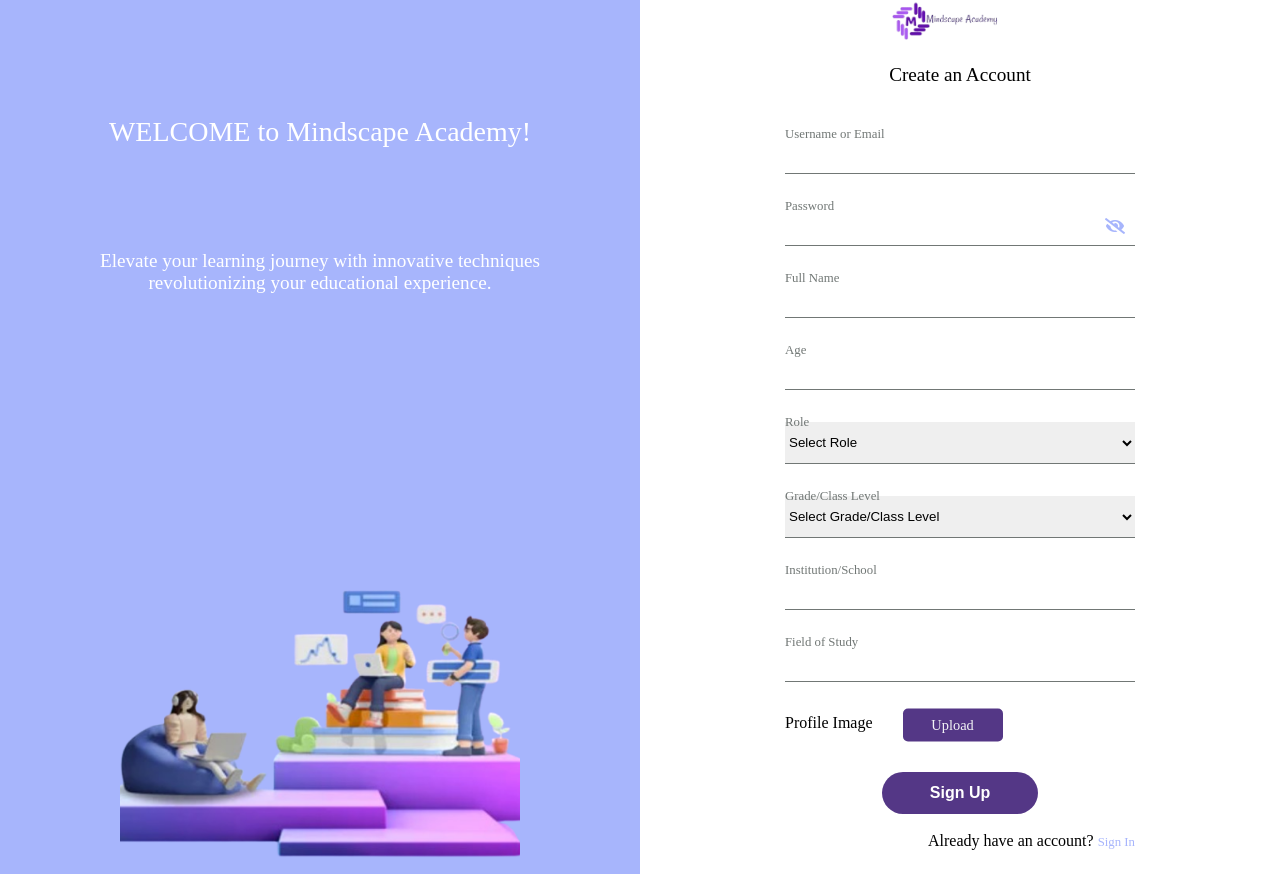
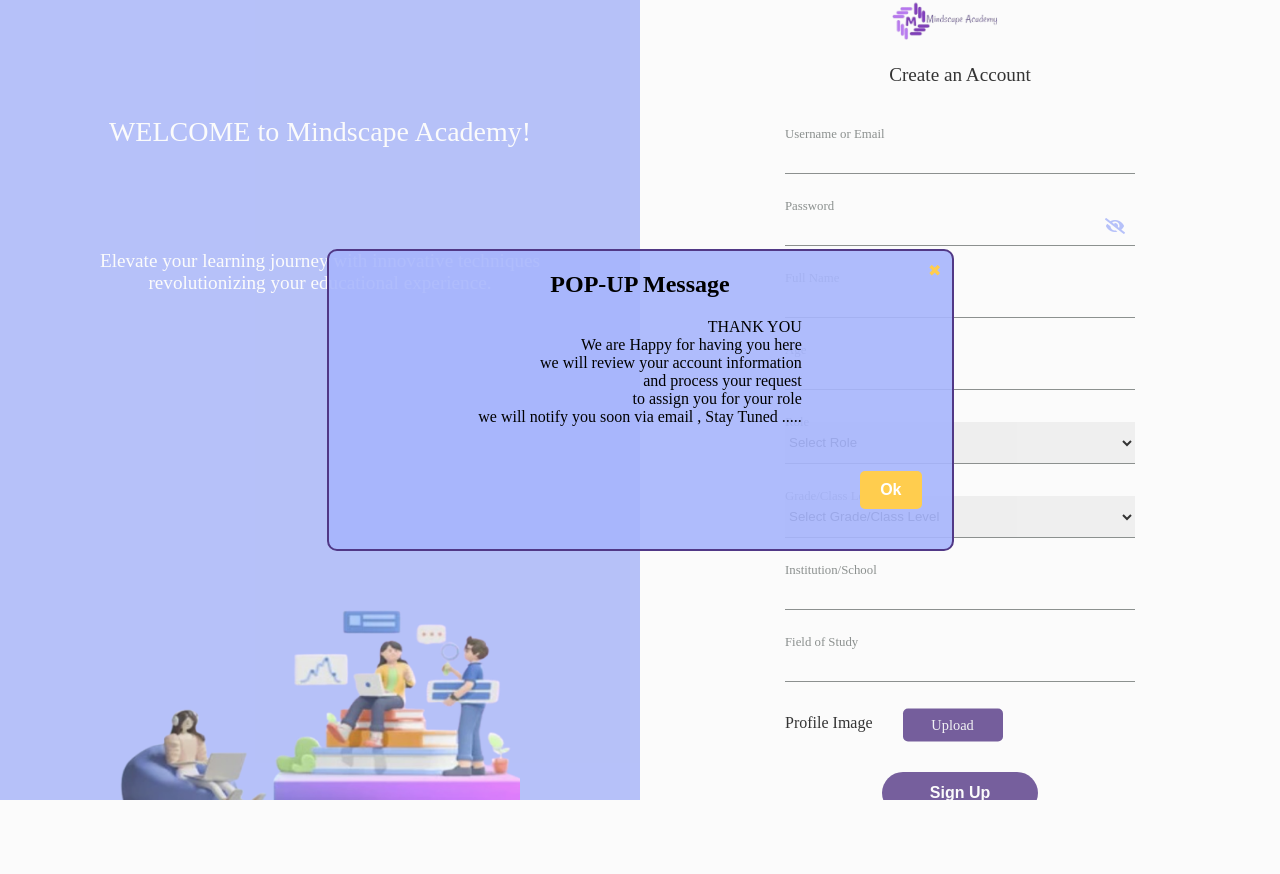
Before and after one commit to reemini/MindEscapeAcademy, a Django app: page /signup in a window 1280 px wide. After the commit the page ends 800 px from the top, so only its background shows below. Run offline with Django 5.2, Linux system fonts and the light colour scheme.

Commit message:
sign up page
edit the style and add the pop - up message

```diff
--- a/page/static/page/css/signup style.css
+++ b/page/static/page/css/signup style.css
@@ -199,3 +199,58 @@
   cursor: pointer;
   color: var(--primary-color);
 }
+
+.create__account{
+  text-align: center; /* Center the text horizontally */
+  margin-top: 20px; /* Add some top margin for spacing */
+}
+/* Add this CSS to style the pop-up */
+.popup-overlay {
+  position: fixed;
+  background-color: rgba(238, 238, 238, 0.219); /* Background color */
+  top: 0;
+  left: 0;
+  width: 100%;
+  height: 100%;
+  display: flex;
+  justify-content: center;
+  align-items: center;
+}
+
+.popup {
+  background-color: rgba(167, 181, 252, 0.90); /* Background color */
+  border: 2px solid #513886; /* Border color */
+  width: 627px;
+  height: 302px;
+  padding: 20px;
+  text-align: center; /* Center text horizontally */
+  border-radius: 10px;
+  position: relative;
+  display: flex;
+  flex-direction: column;
+  justify-content: center; /* Center text vertically */
+  align-items: center; /* Center text horizontally */
+}
+
+
+.popup h2 {
+  margin-bottom: 20px;
+}
+
+.ok-button {
+  background-color: #FFCD4E; /* Ok button color */
+  color: #fff;
+  border: none;
+  padding: 10px 20px;
+  border-radius: 5px;
+  cursor: pointer;
+  margin-right: 10px;
+}
+
+.cancel-button {
+  position: absolute;
+  top: 10px;
+  right: 10px;
+  color: #FFCD4E; /* Cancel button color */
+  cursor: pointer;
+}
--- a/templates/page/signup.html
+++ b/templates/page/signup.html
@@ -18,7 +18,7 @@
     <div class="content">
       <img class="logo-remove" src="{% static 'images/logo-remove.png' %}" alt="logo" />
       <p class="header">Create an Account</p>
-      <form>
+      <form onsubmit="openPopup(); return false;">
         <div class="input__group">
           <input type="text" required />
           <label for="username">Username or Email</label>
@@ -67,7 +67,17 @@
         <div class="input__group">
           <p class="profile-label">Profile Image</p>
           <label for="inputfile" id="label1">Upload</label> <!-- Button label -->
-          <input class="input1" type="file" id="inputfile" accept="image/*" /> <!-- Button input -->
+          <input class="input1" type="file" id="inputfile" accept="image/*" onchange="displayFileName()" /> <!-- Button input -->
+          <span id="file-name"></span> <!-- Display file name here -->
+        </div>
+
+        <div class="popup-overlay" id="popup">
+          <div class="popup">
+            <h2>POP-UP Message</h2>
+            <p>THANK YOU<br>We are Happy for having you here<br>we will review your account information<br>and process your request<br>to assign you for your role<br>we will notify you soon via email , Stay Tuned .....</p>
+            <button class="ok-button" onclick="closePopup()">Ok</button>
+            <span class="cancel-button" onclick="closePopup()">✖</span>
+          </div>
         </div>
 
         <button>Sign Up</button><br>
@@ -79,7 +89,6 @@
   </div>
 </div>
 <script>
-
   function togglePasswordVisibility() {
     var passwordInput = document.getElementById("passwordInput");
     var togglePasswordIcon = document.getElementById("togglePasswordIcon");
@@ -94,6 +103,23 @@
       togglePasswordIcon.classList.add("fa-eye-slash");
     }
   }
+
+  function displayFileName() {
+    var input = document.getElementById('inputfile');
+    var fileName = input.files[0].name;
+    document.getElementById('file-name').textContent = fileName;
+  }
+
+  // Modify this JavaScript to handle opening and closing the pop-up
+  function openPopup() {
+    // Validation code to ensure all necessary fields are filled out can be added here
+    document.getElementById("popup").style.display = "flex";
+  }
+
+  function closePopup() {
+    document.getElementById("popup").style.display = "none";
+  }
+
 </script>
 
 {% endblock %}
```
